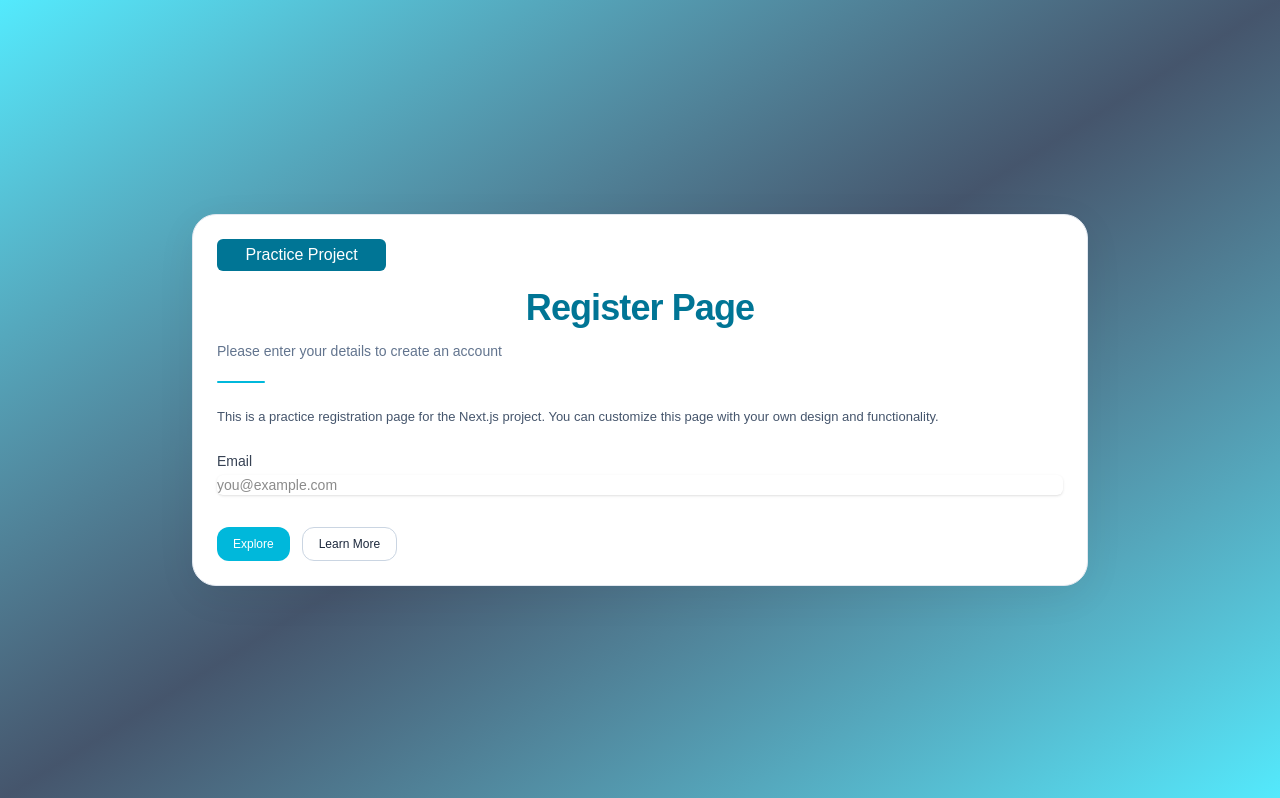
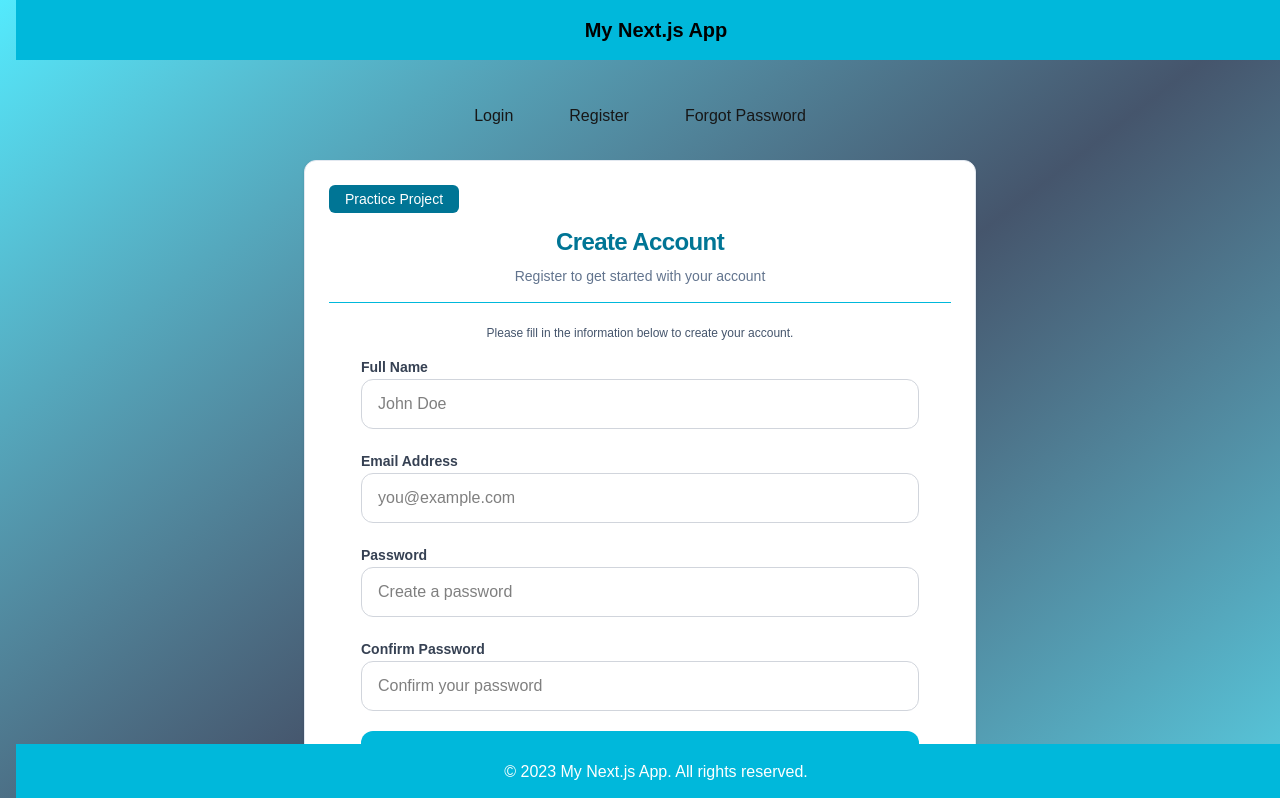
Before and after one commit to Rimon-Mahamud-Rony/nextJsPractice, a Next.js app: page /register in a window 1280 px wide. Shown: the top 798 px of the page. Built offline with nearby package versions, Linux system fonts and the light colour scheme.

Commit message:
ci: auth-page designed

```diff
--- /dev/null
+++ b/app/(auth)/AuthTemplate.tsx
@@ -0,0 +1,56 @@
+type AuthLayoutProps = Readonly<{
+  children: React.ReactNode;
+  heading: string;
+  subject: string;
+  body: string;
+}>;
+
+export default function AuthTemplate({
+  children,
+  heading,
+  subject,
+  body,
+}: AuthLayoutProps) {
+  return (
+    <div className="w-full flex justify-center overflow-y-auto mb-20 min-h-[86vh]">
+      <div className="w-full max-w-2xl rounded-xl bg-white shadow-sm border border-slate-200 p-6">
+        {/* Top Badge */}
+        <div className="bg-cyan-700 text-white p-1 rounded-md w-fit px-4 text-center mb-3 text-sm font-medium">
+          Practice Project
+        </div>
+
+        {/* Heading */}
+        <h1 className="text-2xl font-bold tracking-tight text-cyan-700 leading-snug text-center">
+          {heading}
+        </h1>
+
+        {/* Subject */}
+        <h2 className="mt-2 text-sm text-slate-500 text-center">
+          {subject}
+        </h2>
+
+        {/* Divider */}
+        <div className="w-full border-t border-cyan-500 my-4"></div>
+
+        {/* Body */}
+        <p className="text-xs leading-7 text-slate-600 text-center">
+          {body}
+        </p>
+
+        {/* Page Content */}
+        <div className="flex items-center justify-center">{children}</div>
+
+        {/* Bottom Buttons */}
+        <div className="mt-2 flex gap-3 justify-center w-full border-t border-slate-200 pt-6">
+          <button className=" border border-slate-300 px-4 py-2 text-xs font-medium text-black hover:bg-cyan-300 transition-all duration-300 cursor-pointer">
+            Explore
+          </button>
+
+          <button className=" border border-slate-300 px-4 py-2 text-xs font-medium text-black hover:bg-cyan-300 transition-all duration-300 cursor-pointer">
+            Learn More
+          </button>
+        </div>
+      </div>
+    </div>
+  );
+}
--- a/app/(auth)/forgot-password/page.tsx
+++ b/app/(auth)/forgot-password/page.tsx
@@ -1,21 +1,48 @@
-import TestPageDesign from "@/app/components/TestPageDesign";
+import AuthTemplate from "../AuthTemplate";
 
 export default function ForgotPassword() {
     return (
-        <TestPageDesign
-            heading="Forgot Password"
-            subject="Enter your email to reset your password"
-            body="This is a practice forgot password page for the Next.js project. You can customize this page with your own design and functionality."
-        >
-            <div className="mt-5">
-                <form className="space-y-4">
-                    <div>
-                        <label htmlFor="email" className="block text-sm font-medium text-gray-700">Email</label>
-                        <input type="email" id="email" className="mt-1 block w-full rounded-md border-gray-300 shadow-sm focus:border-cyan-500 focus:ring-cyan-500 sm:text-sm" placeholder="you@example.com" />
-                    </div>
-                </form>
+      <AuthTemplate
+        heading="Forgot Password"
+        subject="Reset your account password"
+        body="Enter your email address below and we'll send you a password reset link."
+      >
+        <div className="w-full rounded-2xl bg-white px-8 py-2 text-black">
+          <form className="space-y-5">
+            {/* Email */}
+            <div className="space-y-2">
+              <label
+                htmlFor="email"
+                className="text-sm font-semibold text-gray-700"
+              >
+                Email Address
+              </label>
+
+              <input
+                type="email"
+                id="email"
+                placeholder="you@example.com"
+                className="w-full rounded-xl border border-gray-300 px-4 py-3 outline-none transition focus:border-cyan-500 focus:ring-2 focus:ring-cyan-200"
+              />
             </div>
-        </TestPageDesign>
-    )
+
+            {/* Info Box */}
+            <div className="rounded-xl border border-cyan-100 bg-cyan-50 px-4 py-3">
+              <p className="text-sm text-cyan-700">
+                We’ll send a secure password reset link to your email address.
+              </p>
+            </div>
+
+            {/* Button */}
+            <button
+              type="submit"
+              className="w-full rounded-xl bg-cyan-500 py-3 font-semibold text-white transition hover:bg-cyan-600 cursor-pointer"
+            >
+              Send Reset Link
+            </button>
+          </form>
+        </div>
+      </AuthTemplate>
+    );
 
 }
--- /dev/null
+++ b/app/(auth)/layout.tsx
@@ -0,0 +1,27 @@
+import Link from "next/link";
+import CommonPageDesign from "../components/CommonPageDesign";
+export default function AuthLayout({
+    children,
+}: Readonly<{
+  children: React.ReactNode;
+
+}>) {
+  return (
+    <CommonPageDesign>
+        <div className="w-full flex justify-center gap-4 py-6 mt-10">
+        <Link href="/login" className="px-5 py-2  transition">
+          Login
+        </Link>
+
+        <Link href="/register" className="px-5 py-2  transition">
+          Register
+        </Link>
+
+        <Link href="/forgot-password" className="px-5 py-2  transition">
+          Forgot Password
+        </Link>
+        </div>
+        {children}
+    </CommonPageDesign>
+  );
+}
--- a/app/(auth)/login/page.tsx
+++ b/app/(auth)/login/page.tsx
@@ -1,21 +1,74 @@
-import TestPageDesign from "@/app/components/TestPageDesign";
+
+import AuthTemplate from "../AuthTemplate";
+
 
 export default function Login() {
     return (
-        <TestPageDesign
-            heading="Login Page"
-            subject="Please enter your credentials to log in"
-            body="This is a practice login page for the Next.js project. You can customize this page with your own design and functionality."
-        >
-            <div className="mt-5">
-                <form className="space-y-4">
-                    <div>
-                        <label htmlFor="email" className="block text-sm font-medium text-gray-700">Email</label>
-                        <input type="email" id="email" className="text-black  mt-1 block w-full rounded-md border-gray-300 shadow-sm focus:border-cyan-500 focus:ring-cyan-500 text-2xl p-5" placeholder='you@example.com' />
-                    </div>
-                </form>
+      <AuthTemplate
+        heading="Welcome Back"
+        subject="Login to your account"
+        body="Enter your credentials below to access your account."
+      >
+        <div className="w-full rounded-2xl bg-white px-8 py-2 text-black">
+          <form className="space-y-5">
+            {/* Email */}
+            <div className="space-y-2">
+              <label
+                htmlFor="email"
+                className="text-sm font-semibold text-gray-700"
+              >
+                Email Address
+              </label>
+
+              <input
+                type="email"
+                id="email"
+                placeholder="you@example.com"
+                className="w-full rounded-xl border border-gray-300 px-4 py-3 outline-none transition focus:border-cyan-500 focus:ring-2 focus:ring-cyan-200"
+              />
             </div>
-        </TestPageDesign>
-    )
+
+            {/* Password */}
+            <div className="space-y-2">
+              <label
+                htmlFor="password"
+                className="text-sm font-semibold text-gray-700"
+              >
+                Password
+              </label>
+
+              <input
+                type="password"
+                id="password"
+                placeholder="Enter your password"
+                className="w-full rounded-xl border border-gray-300 px-4 py-3 outline-none transition focus:border-cyan-500 focus:ring-2 focus:ring-cyan-200"
+              />
+            </div>
+
+            {/* Forgot + Register Links */}
+            <div className="flex items-center justify-between text-sm">
+              <a
+                href="/forgot-password"
+                className="text-cyan-600 hover:underline"
+              >
+                Forgot password?
+              </a>
+
+              <a href="/register" className="text-cyan-600 hover:underline">
+                Create account
+              </a>
+            </div>
+
+            {/* Button */}
+            <button
+              type="submit"
+              className="w-full rounded-xl bg-cyan-500 py-3 font-semibold text-white transition hover:bg-cyan-600"
+            >
+              Login
+            </button>
+          </form>
+        </div>
+      </AuthTemplate>
+    );
 
 }
--- a/app/(auth)/register/page.tsx
+++ b/app/(auth)/register/page.tsx
@@ -1,21 +1,93 @@
-import TestPageDesign from "@/app/components/TestPageDesign";
+import AuthTemplate from "@/app/(auth)/AuthTemplate";
 
-export default function Register() {
-    return (
-        <TestPageDesign
-            heading="Register Page"
-            subject="Please enter your details to create an account"
-            body="This is a practice registration page for the Next.js project. You can customize this page with your own design and functionality."
-        >
-            <div className="mt-5">
-                <form className="space-y-4">
-                    <div>
-                        <label htmlFor="email" className="block text-sm font-medium text-gray-700">Email</label>
-                        <input type="email" id="email" className="mt-1 block w-full rounded-md border-gray-300 shadow-sm focus:border-cyan-500 focus:ring-cyan-500 sm:text-sm" placeholder="you@example.com" />
-                    </div>
-                </form>
-            </div>
-        </TestPageDesign>
-    )
+export default function RegisterPage() {
+  return (
+    <AuthTemplate
+      heading="Create Account"
+      subject="Register to get started with your account"
+      body="Please fill in the information below to create your account."
+    >
+      <div className="w-full rounded-2xl bg-white px-8 py-2 text-black">
+        <form className="space-y-5">
+          {/* Header */}
 
+          {/* Name */}
+          <div className="space-y-2">
+            <label
+              htmlFor="name"
+              className="text-sm font-semibold text-gray-700"
+            >
+              Full Name
+            </label>
+
+            <input
+              type="text"
+              id="name"
+              placeholder="John Doe"
+              className="w-full rounded-xl border border-gray-300 px-4 py-3 outline-none transition focus:border-cyan-500 focus:ring-2 focus:ring-cyan-200"
+            />
+          </div>
+
+          {/* Email */}
+          <div className="space-y-2">
+            <label
+              htmlFor="email"
+              className="text-sm font-semibold text-gray-700"
+            >
+              Email Address
+            </label>
+
+            <input
+              type="email"
+              id="email"
+              placeholder="you@example.com"
+              className="w-full rounded-xl border border-gray-300 px-4 py-3 outline-none transition focus:border-cyan-500 focus:ring-2 focus:ring-cyan-200"
+            />
+          </div>
+
+          {/* Password */}
+          <div className="space-y-2">
+            <label
+              htmlFor="password"
+              className="text-sm font-semibold text-gray-700"
+            >
+              Password
+            </label>
+
+            <input
+              type="password"
+              id="password"
+              placeholder="Create a password"
+              className="w-full rounded-xl border border-gray-300 px-4 py-3 outline-none transition focus:border-cyan-500 focus:ring-2 focus:ring-cyan-200"
+            />
+          </div>
+
+          {/* Password */}
+          <div className="space-y-2">
+            <label
+              htmlFor="password"
+              className="text-sm font-semibold text-gray-700"
+            >
+              Confirm Password
+            </label>
+
+            <input
+              type="password"
+              id="confirmPassword"
+              placeholder="Confirm your password"
+              className="w-full rounded-xl border border-gray-300 px-4 py-3 outline-none transition focus:border-cyan-500 focus:ring-2 focus:ring-cyan-200"
+            />
+          </div>
+
+          {/* Button */}
+          <button
+            type="submit"
+            className="w-full rounded-xl bg-cyan-500 py-3 font-semibold text-white transition hover:bg-cyan-600"
+          >
+            Create Account
+          </button>
+        </form>
+      </div>
+    </AuthTemplate>
+  );
 }
--- a/app/components/CommonPageDesign.tsx
+++ b/app/components/CommonPageDesign.tsx
@@ -6,9 +6,9 @@ type CommonPageDesignProps = {
 
 export default function CommonPageDesign({ children }: CommonPageDesignProps) {
   return (
-    <div className="min-h-screen bg-linear-to-br from-cyan-300 via-slate-600 to-cyan-300 flex items-center justify-center px-4 py-8">
+    <div className="min-h-screen bg-linear-to-br from-cyan-300 via-slate-600 to-cyan-300 px-4 py-8">
       <header className="bg-cyan-500 text-white p-4 fixed top-0 w-full text-start">
-        <h1 className="text-xl font-bold text-black">My Next.js App</h1>
+        <h1 className="text-xl font-bold text-black text-center">My Next.js App</h1>
       </header>
       {children}
       <footer className="bg-cyan-500 text-white p-4 fixed bottom-0 w-full text-center">
--- a/app/layout.tsx
+++ b/app/layout.tsx
@@ -30,6 +30,7 @@ export default function RootLayout({
       <body className="min-h-full flex flex-col scroll-auto">
         {children}
       </body>
+
     </html>
   );
 }
```
Also changed, not shown: app/profile/page.tsx (+94 -6 lines).
